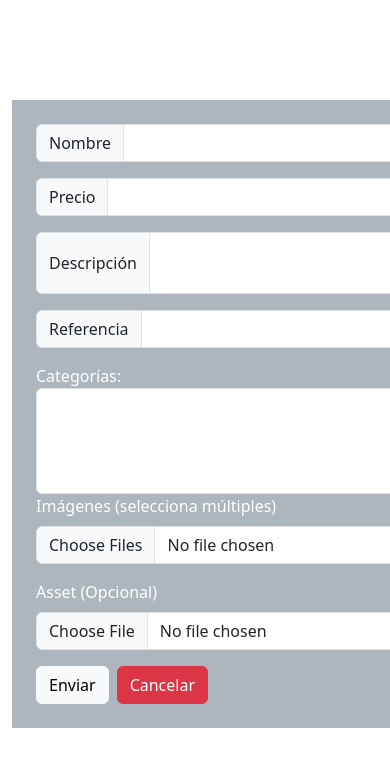
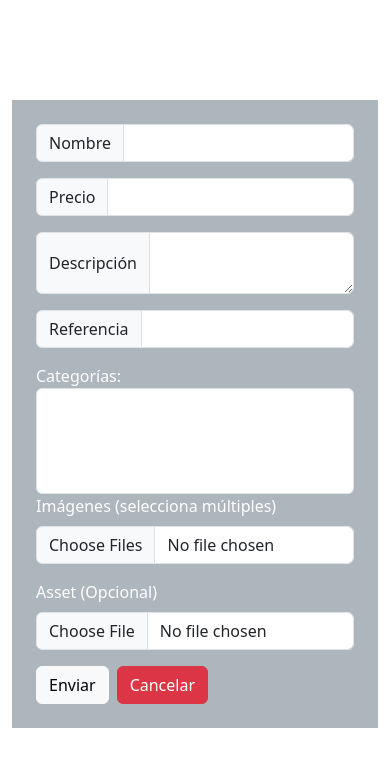
Before and after one commit to Dannkol/PruebaTecnicaFacilPost, a Flask app: page /crear_producto in a window 390 px wide; the page is wider, and only the part inside the window is pictured. Shown: the top 767 px of that part. Run offline with Flask 3, Linux system fonts and the light colour scheme; data that the repository does not hold is empty.

Commit message:
fix: :adhesive_bandage: Arreglo de dimenciones
Se arreglaron las dimenciones de algunos elementos para que sean mas esteticos y responsivos

@Dannkol

```diff
--- a/app/Create/templates/crear_producto.html
+++ b/app/Create/templates/crear_producto.html
@@ -12,7 +12,7 @@
 <body style="margin: 0 auto; padding: 0;">
   <div class="container-fluid d-flex flex-wrap justify-content-center align-item-center flex-column gap-2"
     style="width: 100%; height: 98vh">
-    <div class="container-fluid p-4" style="width: 40rem; height: auto; background-color: #adb5bd; color: #ffffff;">
+    <div class="container-fluid p-4" style="background-color: #adb5bd; color: #ffffff;">
       <form method="post" action="{{ url_for('Index_create.agregar_producto') }}" enctype="multipart/form-data">
         <div class="input-group mb-3">
           <span class="input-group-text" for="nombre" id="inputGroup-sizing-default">Nombre</span>
--- a/app/Detalles/templates/detalle_producto.html
+++ b/app/Detalles/templates/detalle_producto.html
@@ -31,7 +31,7 @@
                     <div id="slider" class="owl-carousel product-slider">
                         {% for image in data['Imagenes'] %}
                         <div class="item">
-                            <img src="{{ image }}" />
+                            <img src="{{ image }}" style="height: 20rem; object-fit: contain;"/>
                         </div>
                         {% endfor %}
                         {% if data['Asset'] %}
```
